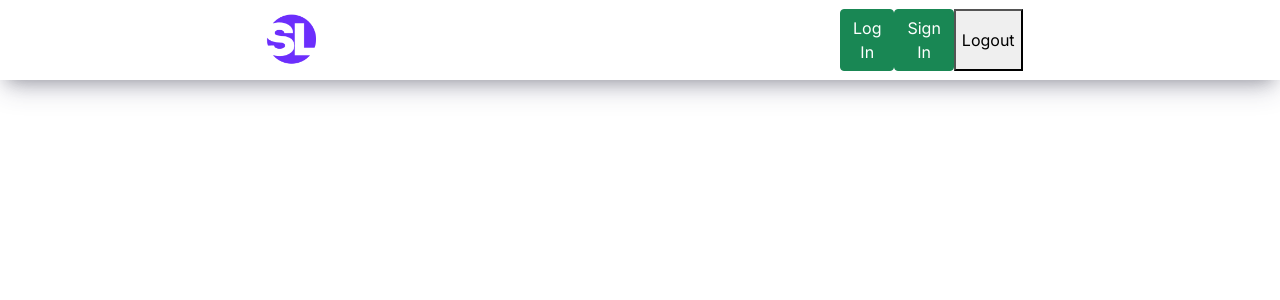
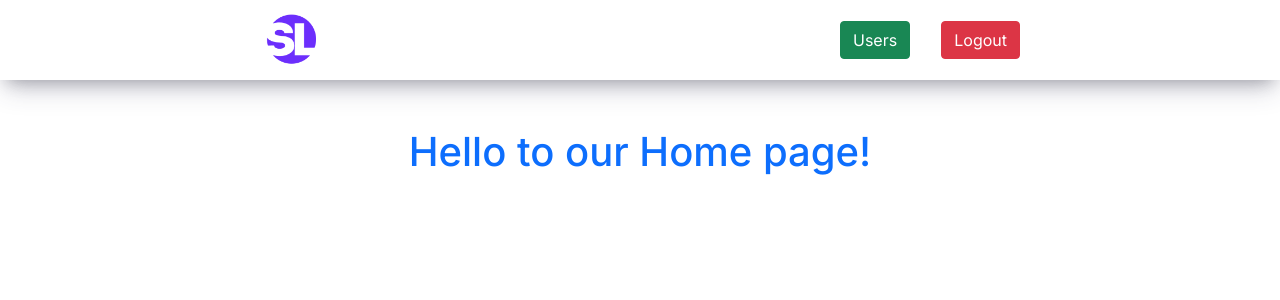
Before and after one commit to dovudhusanov/reactTutorial, a React (Create React App) app: page / in a window 1280 px wide. Shown: the top 300 px of the page. Built offline with nearby package versions, Linux system fonts and the light colour scheme; sample sign-in values are in the browser's storage.

Commit message:
karochche shudaa!

```diff
--- a/src/App.js
+++ b/src/App.js
@@ -88,6 +88,7 @@ import Users from "./MiniProject/Users/Users";
 import localStorage from "./componetns/locaStorage Praktika/LocalStorage";
 import {AuthProvider} from "./MiniProject/context/AuthProvider";
 import {AuthContext2, AuthContextProvider} from "./MiniProject/context/auth-context";
+import Home from "./ReactAndFirebase/Home";
 // if(typeof window==="undefined"){
 //     <Login/>
 // }
@@ -149,11 +150,11 @@ function App() {
     //         setBtnSign('Log out')
     //     }
     // }, [])
-    const {token,count} = useContext(AuthContext2)
+    const {token, count} = useContext(AuthContext2)
 
     useEffect(() => {
         !token && navigate("/")
-    }, [token])
+    }, [!token])
 
     console.log(!token)
     console.log(AuthContext2)
@@ -207,20 +208,24 @@ console.log(AuthContext2)
             {/*<PWAApp />*/}
             {/*<Person />*/}
             <AuthContextProvider>
-                    <Routes>
                 {token ? (
                     <>
-                                <Route exact path="/" element={<MPApp/>}/>
+                        <MPApp/>
+                        <Routes>
+                            <Route exact path="/" element={<Home />} />
                             <Route path="/users" element={<Api/>}/>
+                        </Routes>
                     </>
 
                 ) : (
+                    <Routes>
                         <>
                             <Route path="/register" element={<Register/>}/>
                             <Route exact path="/" element={<Login/>}/>
                         </>
+                    </Routes>
+
                 )}
-                    </Routes>
             </AuthContextProvider>
         </div>
         // {/*</AuthProvider>*/}
--- a/src/MiniProject/Login/Login.jsx
+++ b/src/MiniProject/Login/Login.jsx
@@ -3,10 +3,6 @@ import {Navigate, useNavigate} from "react-router-dom";
 import "./Login.css";
 import {Link} from "react-router-dom";
 import {AuthContext2} from "../context/auth-context";
-
-import axios from "../../api/Auth";
-
-const LOGIN_URL = "/api/auth/login";
 
 const Login = () => {
     const {Login} = useContext(AuthContext2)
--- a/src/MiniProject/MPApp.js
+++ b/src/MiniProject/MPApp.js
@@ -14,9 +14,8 @@ function MpApp(props) {
         <div className='navv'>
             <img src="./images/logo.png" alt="" className='logos'/>
             <div className='nav-items'>
-                <Link to="/log_in"><button className='btn btn-success'>Log In</button></Link>
-                <Link to="/Register"><button className='btn btn-success'>Sign In</button></Link>
-                <button onClick={handleLogout}>Logout</button>
+                <Link to="/users"><button className='btn btn-success'>Users</button></Link>
+                <button className="btn btn-danger" onClick={handleLogout}>Logout</button>
             </div>
         </div>
     );
--- a/src/MiniProject/Register/Register.js
+++ b/src/MiniProject/Register/Register.js
@@ -112,9 +112,9 @@ const Register = () => {
                 {
                     headers: {"Content-Type": "application/json"}}
             )
-            localStorage.setItem("user",JSON.stringify(response.data.accessToken))
+            // localStorage.setItem("user",JSON.stringify(response.data.token))
             console.log(response.data)
-            console.log(response.accessToken)
+            console.log(response.token)
             console.log(JSON.stringify(response))
             setAlertMsg({...alertMsg, success: true})
             setUserInfo({
@@ -148,7 +148,7 @@ const Register = () => {
                             {alertMsg.success ? (
                                 <section>
                                     <h1 className="text-success text-center">Success!</h1>
-                                    <Link to="/log_in" className="text-center">
+                                    <Link to="/" className="text-center">
                                         <button className="btn btn-success text-center ">Log In</button>
                                     </Link>
                                 </section>
@@ -260,8 +260,7 @@ const Register = () => {
 
                                     </div>
                                     <div className="create-acc-forgot-pass">
-                                        <span><Link to='/log_in'>Have an account <b>Log In</b></Link></span>
-                                        <span>Forgot password</span>
+                                        <span><Link to='/'>Have an account <b>Log In</b></Link></span>
                                     </div>
                                 </>
                             )}
--- a/src/MiniProject/context/auth-context.jsx
+++ b/src/MiniProject/context/auth-context.jsx
@@ -9,8 +9,6 @@ const initialState = {
     error: false,
     isFetching: false
 }
-
-
 
 const LOGIN_URL = "/api/auth/login";
 
```
Lines whose indentation alone changed are shown as unchanged.
